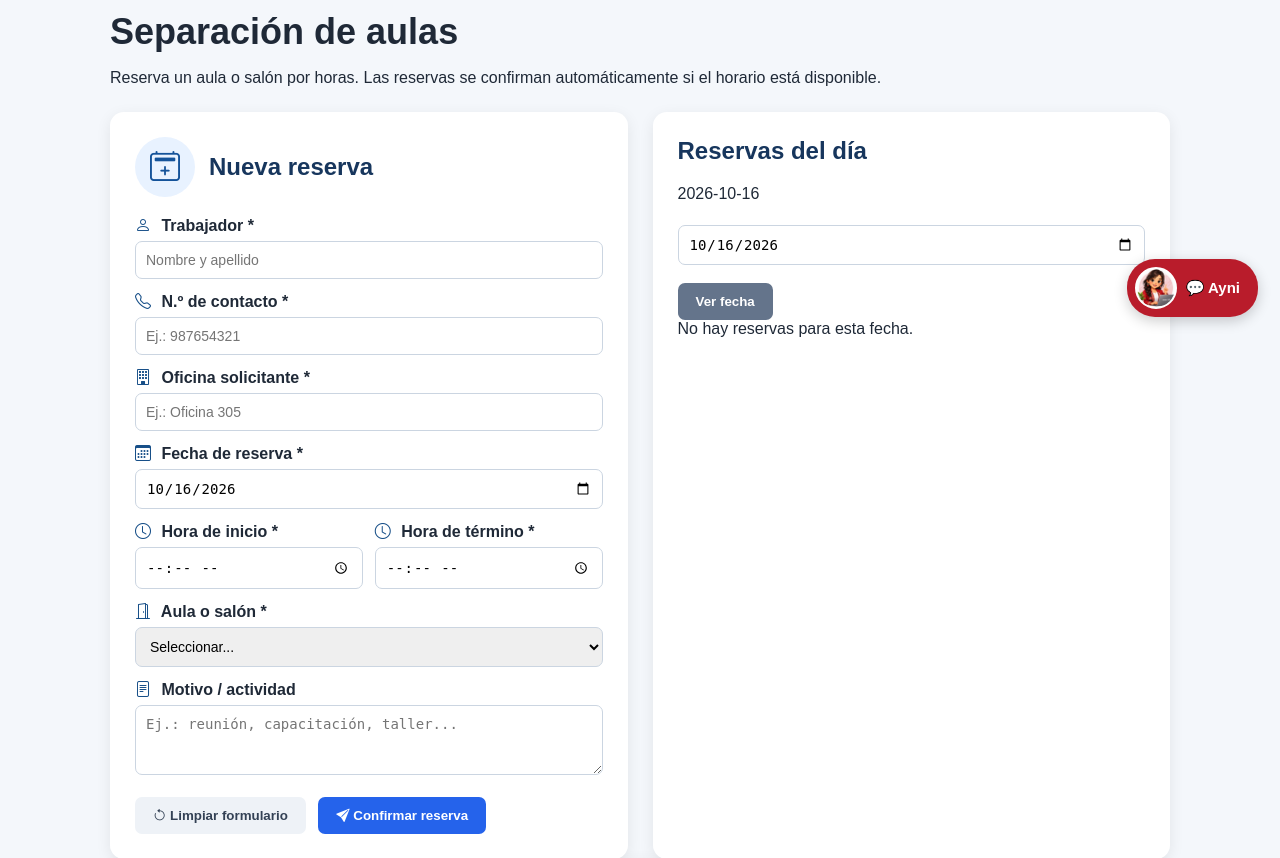
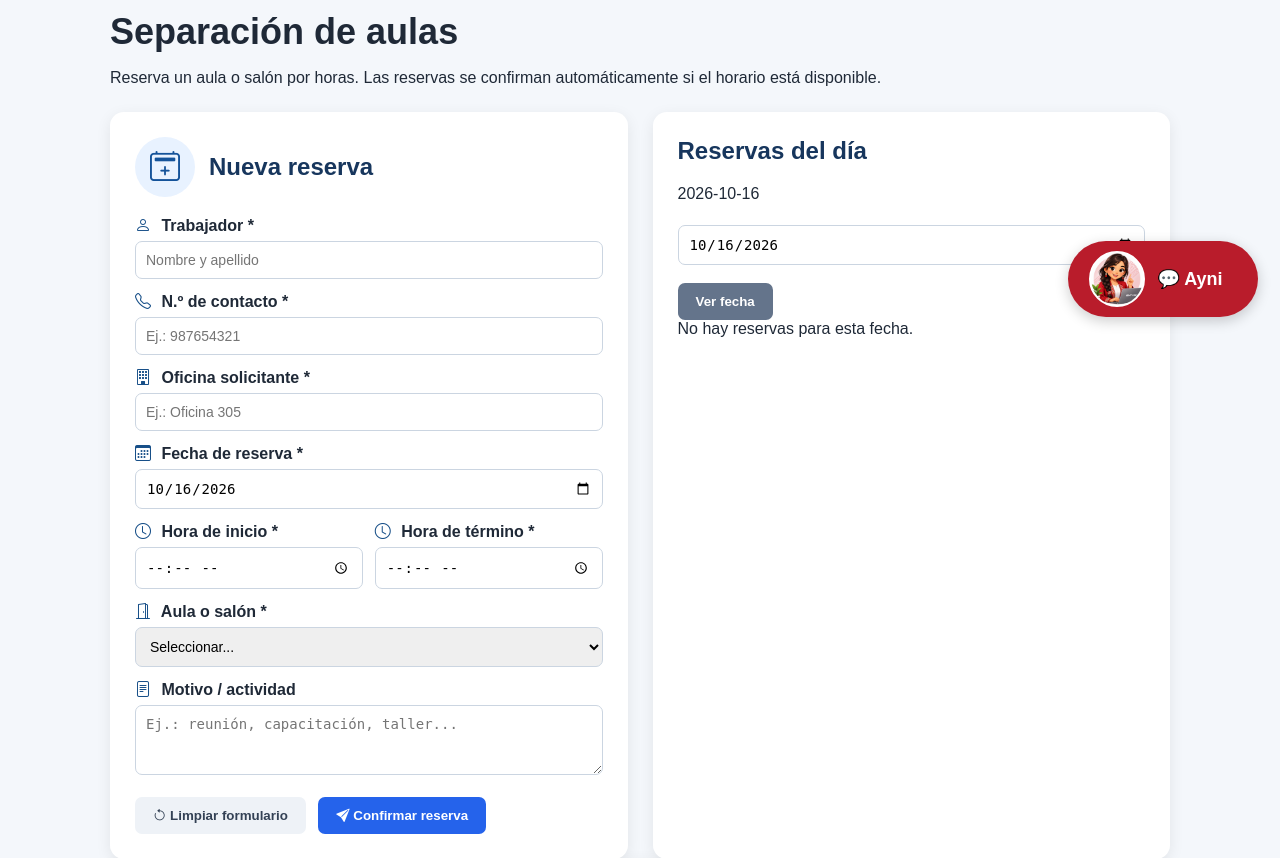
Before and after one commit to jvargash80-bit/mimp-cae, a Flask app: page / in a window 1280 px wide. Shown: the part 461-1319 px from the top of the page. Run offline with Flask 3, Linux system fonts and the light colour scheme; data that the repository does not hold is empty; some libraries are stand-ins or nearby versions.

Commit message:
Update index.html

```diff
--- a/templates/index.html
+++ b/templates/index.html
@@ -596,23 +596,30 @@ function cerrarRecomendaciones() {
   float: none !important;
 }
 
+
 #cae-chat-button.cae-launcher {
   display: flex;
   align-items: center;
   justify-content: center;
-  gap: 9px;
-  padding: 8px 18px 8px 8px;
+  gap: 12px;
+  padding: 10px 24px 10px 10px;
+  min-height: 68px;
+  min-width: 190px;
+  font-size: 18px;
+  border-radius: 40px;
 }
 
 .cae-ayni-launcher {
-  width: 42px;
-  height: 42px;
+  width: 56px;
+  height: 56px;
   border-radius: 50%;
   object-fit: cover;
-  object-position: center top;
+  object-position: center 25%;
   background: white;
   border: 2px solid white;
+  flex-shrink: 0;
 }
+
 
 #cae-chat-panel {
   display: none;
```
